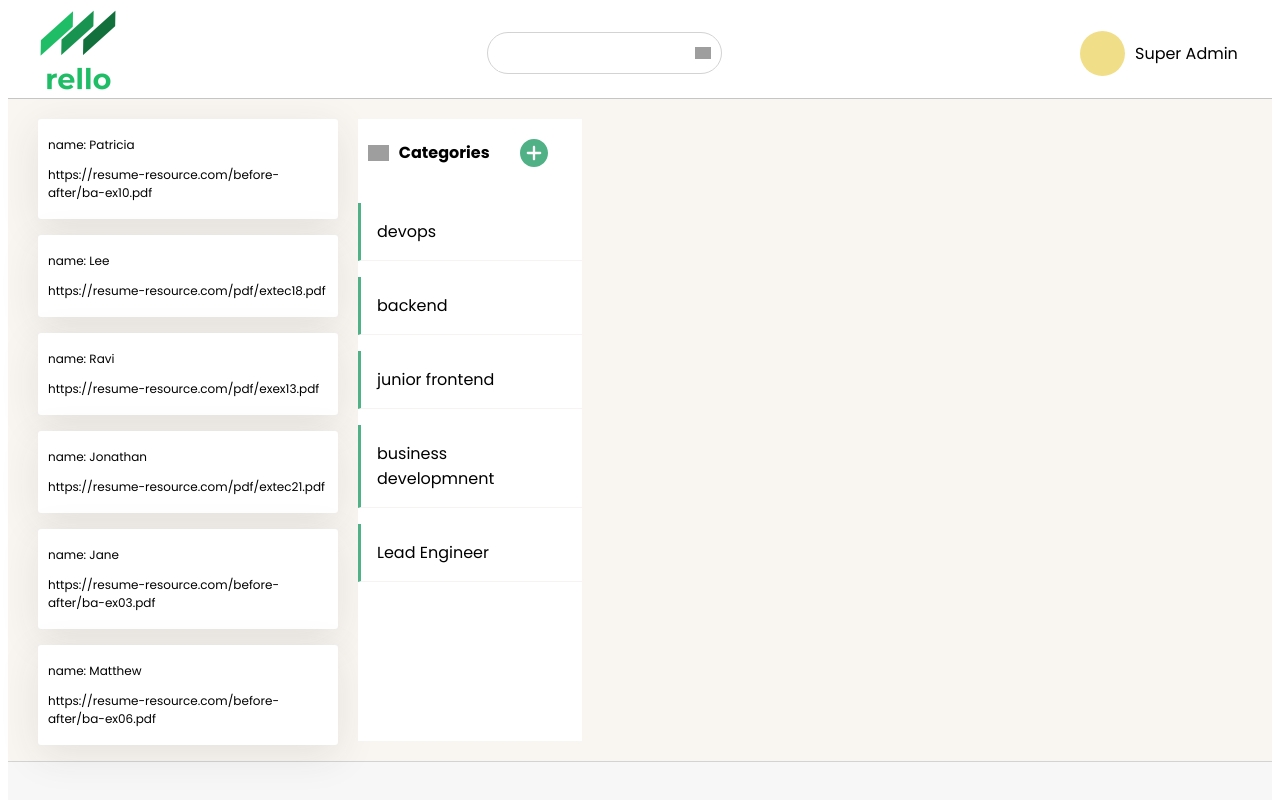
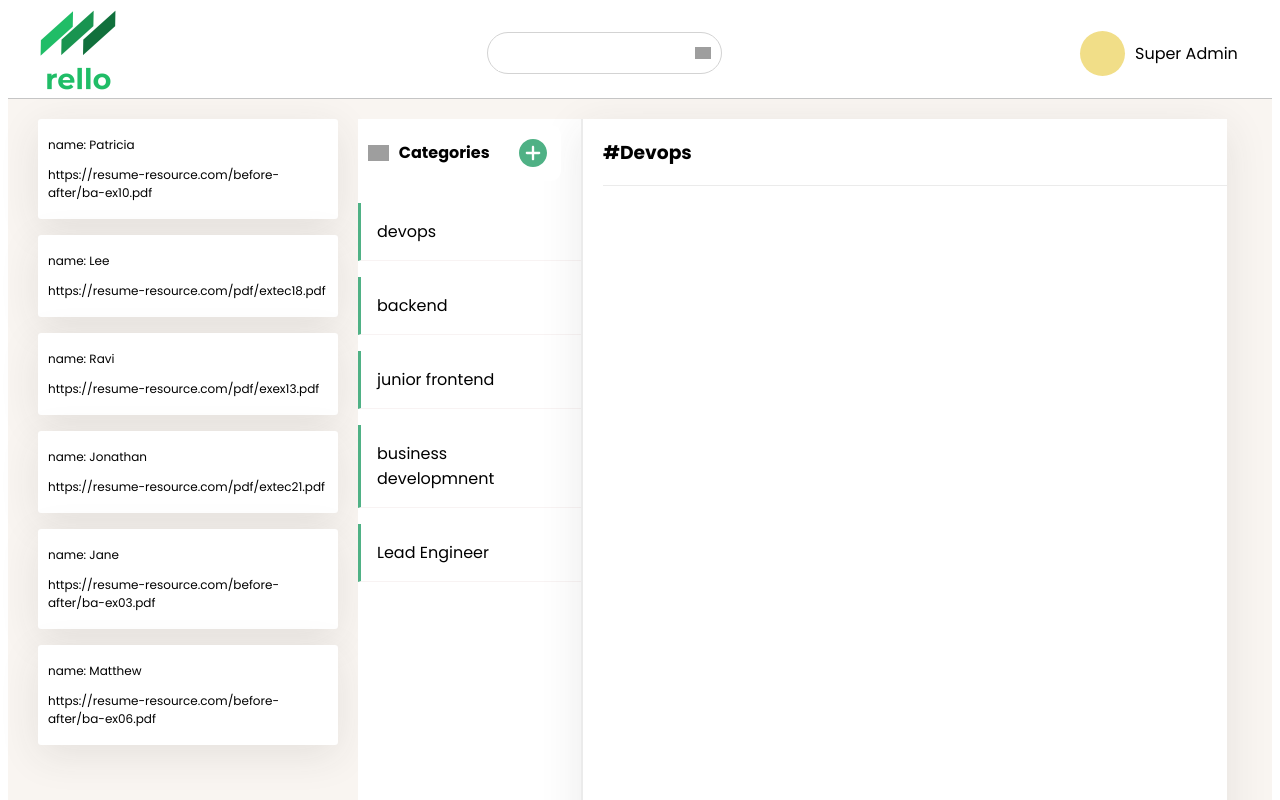
Before and after one commit to stepinfwd/react-draggable, a React (Create React App) app: page / in a window 1280 px wide. Shown: the top 800 px of the page. Built offline with nearby package versions, Linux system fonts and the light colour scheme; grey boxes are pictures that could not be loaded.

Commit message:
added resume container section

```diff
--- a/package.json
+++ b/package.json
@@ -1,3 +1,4 @@
+
 {
   "name": "collect-chat",
   "version": "0.1.0",
--- a/src/App.js
+++ b/src/App.js
@@ -5,6 +5,7 @@ import "./App.scss";
 import Header from "./Layout/Header/Header";
 import Footer from "./Layout/Footer/Footer";
 import CategorySidebar from "./components/category/category-sidebar";
+import CategoryContainer from "./components/category/category-container";
 
 function App() {
   return (
@@ -13,6 +14,7 @@ function App() {
       <div className="layout__container">
         <ResumeCard />
         <CategorySidebar />
+        <CategoryContainer/>
       </div>
       <Footer />
     </div>
--- a/src/App.scss
+++ b/src/App.scss
@@ -6,8 +6,11 @@
   display: flex;
   flex-direction: row;
 }
-@import "scss/components/singleResume";
+@import "scss/components/single-resume.scss";
 @import "scss/components/Footer";
 @import "scss/components/Header";
-@import "scss/components/resumeCard";
+@import "scss/components/resume-card";
 @import "scss/components/category-sidebar.scss";
+@import "scss/components/category-container.scss";
+@import "scss/utils/utils.scss";
+@import "scss/abstracts/variables.scss";
--- /dev/null
+++ b/src/components/category/category-container-header.jsx
@@ -0,0 +1,12 @@
+
+function CategoryContainerHeader() {
+  return (
+    <div className="category__container__header">
+        <h3>
+          <span className="category__container__header__name">#Devops</span>
+        </h3>
+    </div>
+  );
+}
+
+export default CategoryContainerHeader;
--- /dev/null
+++ b/src/components/category/category-container.jsx
@@ -0,0 +1,31 @@
+import React, { useState, useEffect } from "react";
+import CategoryContainerHeader from "./category-container-header";
+function CategoryContainer() {
+
+  const [input, setInput] = useState("");
+  const [messages, setMessages] = useState([]);
+
+  useEffect(() => {
+
+  }, []);
+
+  const sendMessage = (e) => {
+  console.log(e)
+  };
+  return (
+    <div className="category__container mart-20">
+      <CategoryContainerHeader className="category__container__header"/>
+      <div className="category__container__inner">
+        {/* {messages.map((message) => (
+          <Message
+            timestamp={message.timestamp}
+            message={message.message}
+            user={message.user}
+          />
+        ))} */}
+      </div>
+    </div>
+  );
+}
+
+export default CategoryContainer;
--- a/src/scss/abstracts/variables.scss
+++ b/src/scss/abstracts/variables.scss
@@ -1,8 +1,9 @@
 $white: #fff;
 $black: #000;
 $silver: #efefef;
-$green: #22ad4d;
-$bgColor: #f5f6f7;
+$green: #4fb185;
+$bgColor: #f9f5f1;
 $silverLight: #e5e7ed;
 $pink: #f02dc5;
 $backGround: #f9f5f1;
+$light-line: #ebebeb;
--- /dev/null
+++ b/src/scss/components/category-container.scss
@@ -0,0 +1,20 @@
+.category__container{
+    flex: 0.7;
+    height: 100vh;
+    background-color: rgb(255, 255, 255);
+    box-shadow: 0 10px 40px 0 rgba(47, 47, 47, 0.1);
+    padding-left:20px;
+    margin-left: -20px;
+    border-left: 2px solid #ebebeb;
+     margin-bottom: 20px;
+
+     &__header{
+         border-bottom: 1px solid #ebebeb;
+         &__name{
+             padding-right: 20px;
+            //  border-right-color: 3px solid blue;
+         }
+     }
+     &__inner{
+    }
+}
--- a/src/scss/components/category-sidebar.scss
+++ b/src/scss/components/category-sidebar.scss
@@ -23,6 +23,7 @@
   align-items: center;
   //   justify-content: space-around;
   padding-left: 10px;
+
   &__icon {
     width: 1.3rem;
     margin-right: 10px;
--- /dev/null
+++ b/src/scss/utils/utils.scss
@@ -0,0 +1,17 @@
+.padt-20{
+    padding-top: 20px;
+}
+.mart-20{
+    margin-top: 20px;
+}
+.padt-10{
+    padding-top: 10px;
+}
+.mart-10{
+    margin-top: 10px;
+}.padt-30{
+    padding-top: 30px;
+}
+.mart-30{
+    margin-top: 30px;
+}
```
Also changed, not shown: src/scss/components/resume-card.scss (renamed from src/scss/components/resumeCard.scss), src/scss/components/single-resume.scss (renamed from src/scss/components/singleResume.scss).
